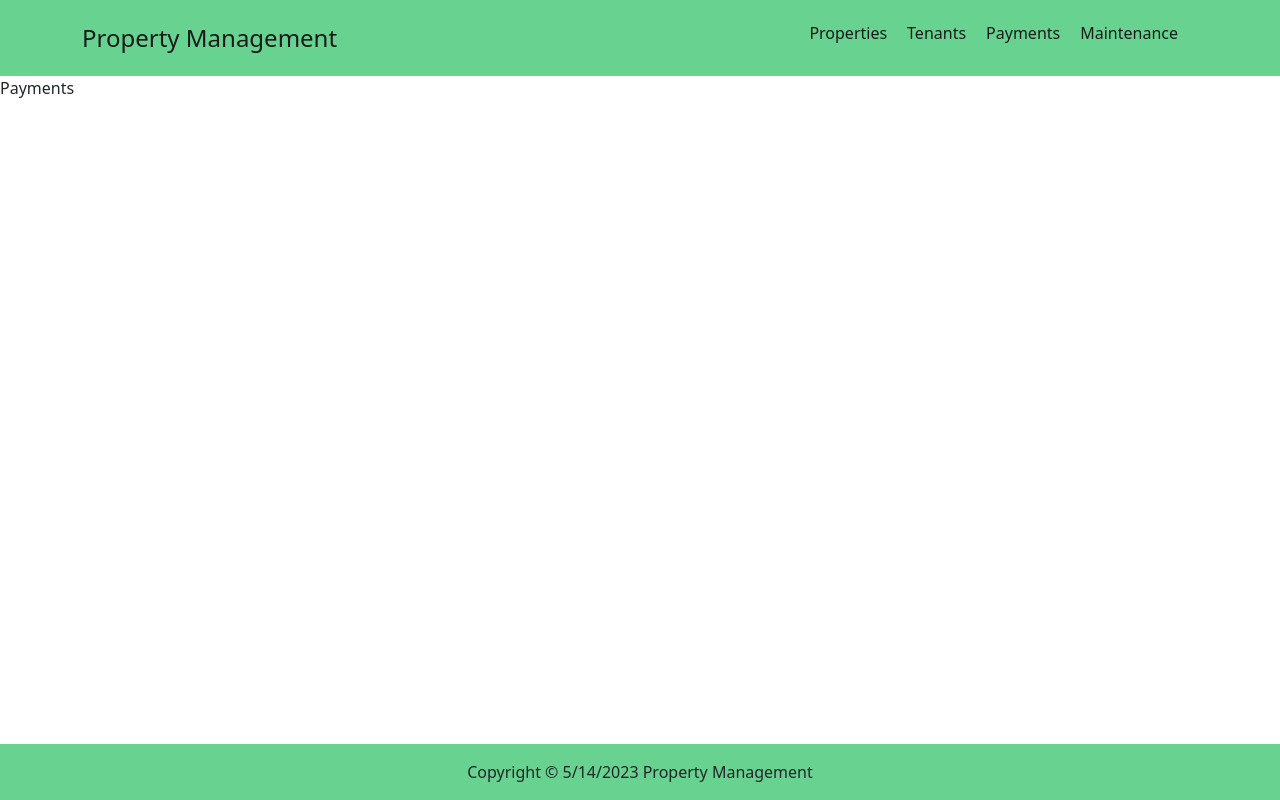
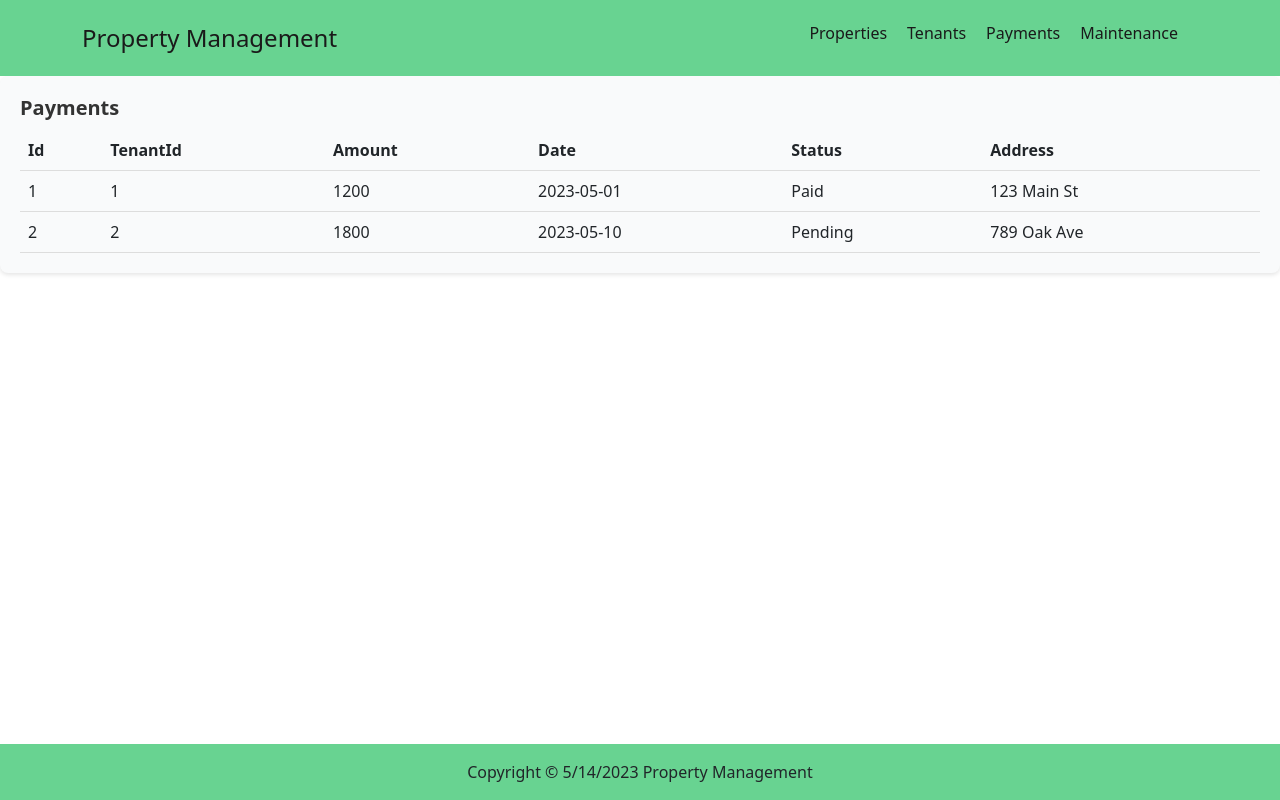
Before and after one commit to zsherman2510/PropertyManagement, a React (Vite) app: page /payments in a window 1280 px wide. Built offline with nearby package versions, Linux system fonts and the light colour scheme.

Commit message:
payments page complete

```diff
--- a/src/components/Pages/Payments.jsx
+++ b/src/components/Pages/Payments.jsx
@@ -1,8 +1,36 @@
-import React from 'react'
+import React, { useState, useEffect } from 'react'
+import TableComponent from '../UIComponents/TableComponent'
 
 const Payments = () => {
+
+  const [ payments, setPayments] = useState([])
+  const [ error, setError ] = useState('');
+
+  useEffect(() => {
+    const fetchData = async () => {
+
+      try {
+        const response  = await fetch('data.json');
+        const { payments } = await response.json();
+        setPayments(payments);
+      } catch(error) {
+        setError(error);
+      }
+
+    }
+
+    fetchData();
+  }, []);
+
   return (
-    <div>Payments</div>
+    <div className="table-widget">
+      <h2>Payments</h2>
+      {payments.length === 0 ? (
+        <p>No Payments</p>
+      ) : (
+        <TableComponent data={payments} />
+      )}
+    </div>
   )
 }
 
```
